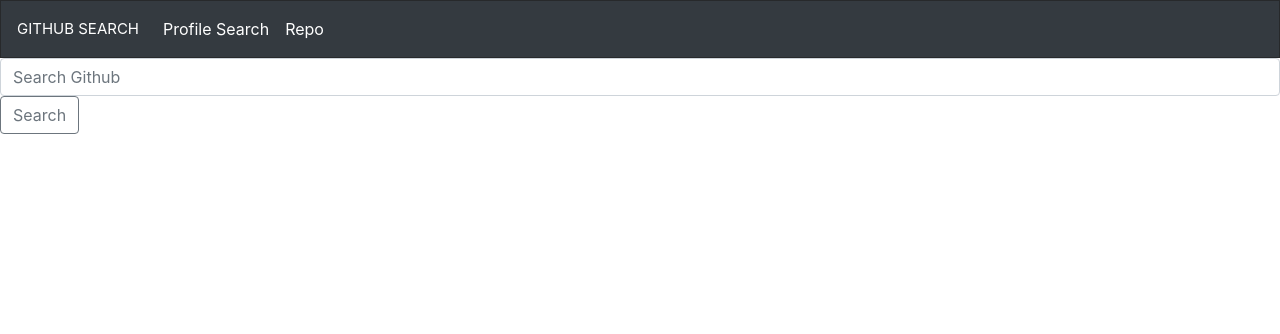
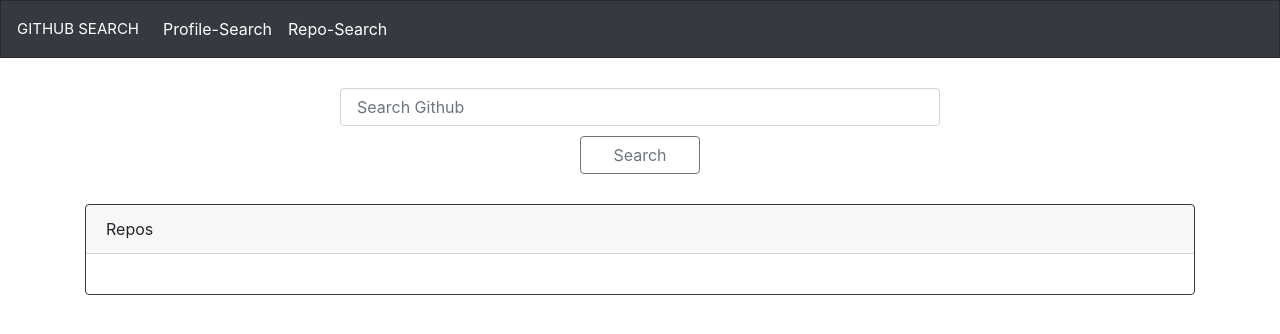
Before and after one commit to casio-ka/Github-Search, an Angular app: page /repo in a window 1280 px wide. Shown: the top 334 px of the page. Built offline with nearby package versions, Linux system fonts and the light colour scheme.

Commit message:
Fixed Repo Search

```diff
--- a/src/app/gh-repo/gh-repo.component.css
+++ b/src/app/gh-repo/gh-repo.component.css
@@ -0,0 +1,17 @@
+.search {
+    max-width: 600px;
+    margin: 30px auto;
+    text-align: center;
+    font-size: 20px;
+}
+
+.search input {
+    width: 100%;
+    padding: 8px 16px;
+    margin-top: 15px;
+}
+
+.search a {
+    margin-top: 10px;
+    width: 20%;
+}
--- a/src/app/gh-repo/gh-repo.component.html
+++ b/src/app/gh-repo/gh-repo.component.html
@@ -5,3 +5,26 @@
         <a type="submit" type= "button" onlick="getUserRepos()" class="btn btn-outline-secondary">Search</a>
     </div>
 </form>
+
+<div class="container">
+
+
+    <div class="card border-dark mb-3">
+        <div class="card-header">Repos</div>
+        <div class="card-body">
+            <ul *ngFor="let repo of repos" class="list-group">
+             <li class="list-group-item" >
+                {{ repo.name }} <a
+                class="btn btn-outline-secondary float-right"
+                href="{{ repo.html_url }}"
+                target="_blank"
+                >View On Github</a
+              >
+             </li>
+             <li class="list-group-item" >
+                {{ repo.description }}
+             </li>
+
+            </ul>
+        </div>
+</div>
--- a/src/app/gh-users/gh-users.component.html
+++ b/src/app/gh-users/gh-users.component.html
@@ -20,7 +20,7 @@
   </form>
 
   <div *ngIf="profile">
-    <div class="card">
+    <div class="card border-dark mb-3">
       <div class="card-header">
         <b class="card-title">{{ profile.login }}</b
         ><small *ngIf="profile.name">({{ profile.name }})</small> <br />
@@ -75,11 +75,11 @@
                   href="{{ profile.html_url }}"
                   target="_blank"
                   type="button"
-                  class="btn btn-outline-primary btn-sm btn-block"
+                  class="btn btn-outline-secondary btn-sm btn-block"
                   >View profile on github</a
                 >
               </p>
-              <div class="card border-primary mb-3" style="max-width: 100%">
+              <div class="card border-dark mb-3" style="max-width: 100%;" >
                 <div class="card-header">Repos</div>
                 <div class="card-body">
                     <ul *ngFor="let repo of repos" class="list-group">
@@ -88,7 +88,7 @@
                      </li>
                      <li class="list-group-item" >
                         {{ repo.name }} <a
-                        class="btn btn-outline-primary float-right"
+                        class="btn btn-outline-secondary float-right"
                         href="{{ repo.html_url }}"
                         target="_blank"
                         >View On Github</a
--- a/src/app/navbar/navbar.component.html
+++ b/src/app/navbar/navbar.component.html
@@ -7,10 +7,10 @@
   <div class="collapse navbar-collapse" id="navbarColor01">
     <ul class="navbar-nav mr-auto">
       <li class="nav-item active">
-        <a class="nav-link active" href="" routerLinkActive='active' >Profile Search <span class="sr-only">(current)</span></a>
+        <a class="nav-link active" href="" routerLinkActive='active' >Profile-Search <span class="sr-only">(current)</span></a>
       </li>
       <li class="nav-item">
-        <a class="nav-link active" href ="/repo" routerLinkActive='active'>Repo</a>
+        <a class="nav-link active" href ="/repo" routerLinkActive='active'>Repo-Search</a>
       </li>
     </ul>
   </div>
```
